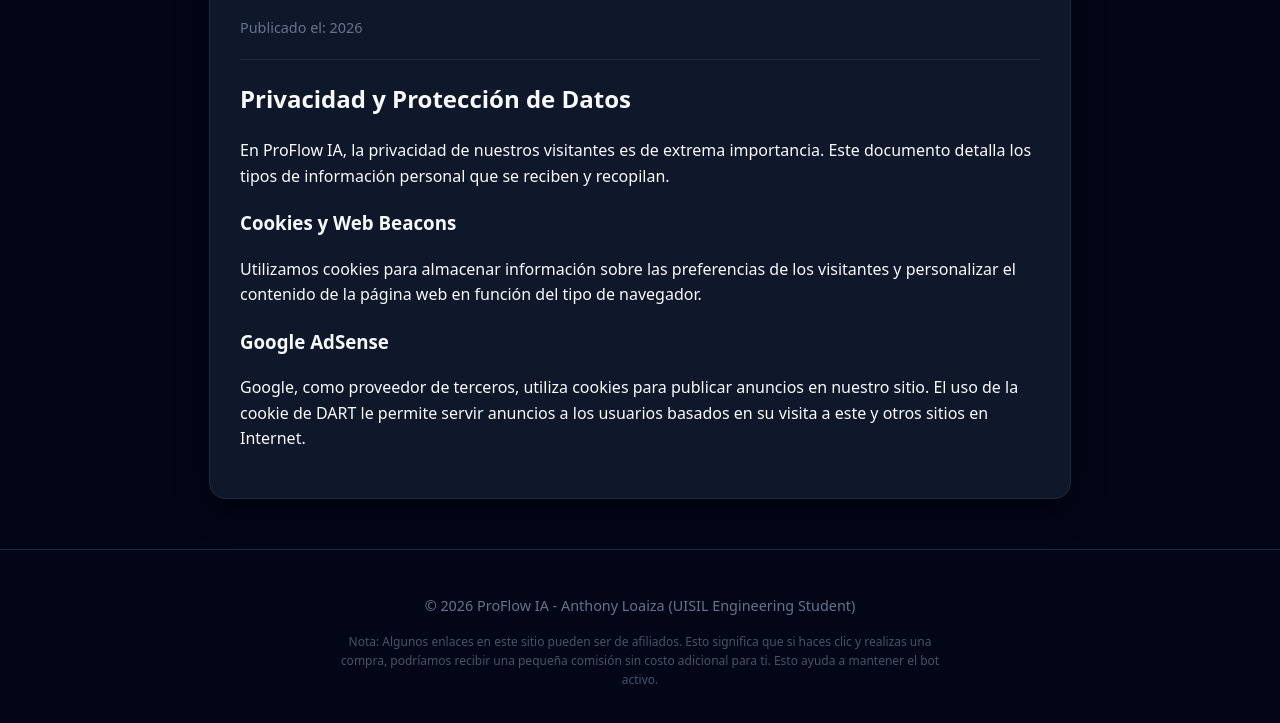
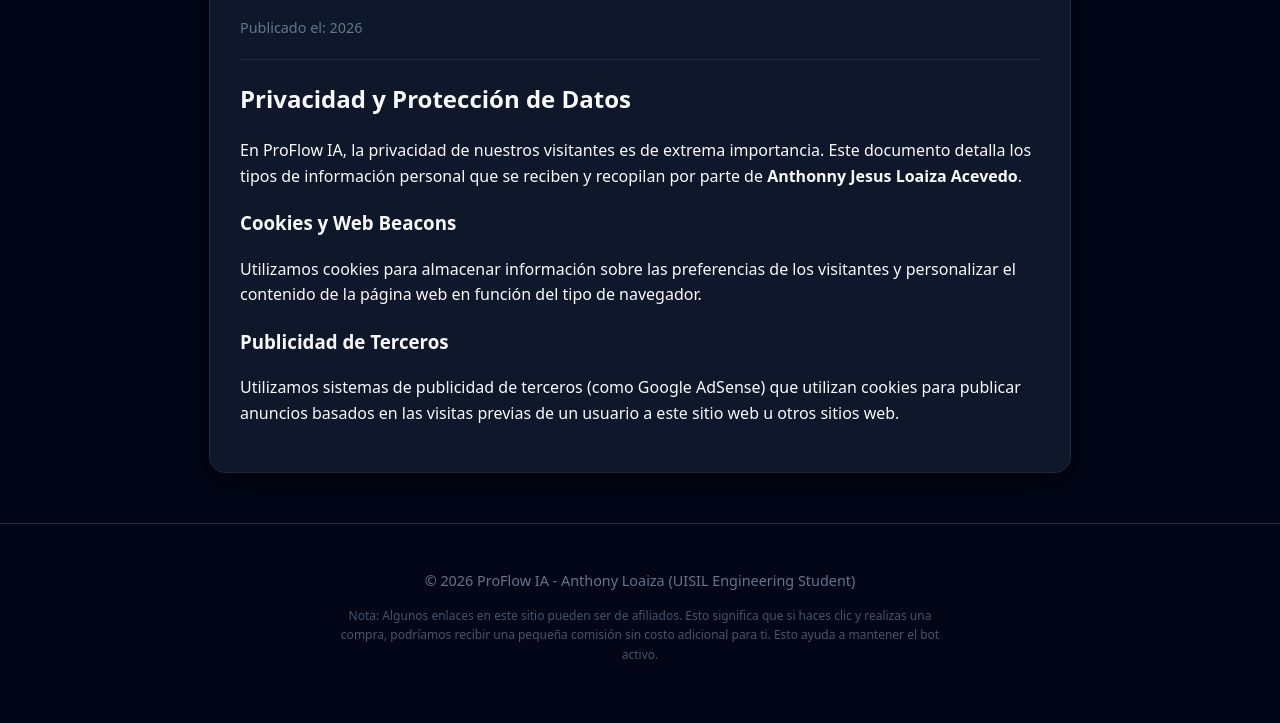
Before and after one commit to brakeedoll-hash/proflow-ia, an Astro site: page /privacidad in a window 1280 px wide. Shown: the part 211-934 px from the top of the page. Built offline with nearby package versions, Linux system fonts and the light colour scheme; Astro itself is replaced by a stand-in of ours.

Commit message:
Update privacy policy with author details and ad info

```diff
--- a/src/pages/privacidad.astro
+++ b/src/pages/privacidad.astro
@@ -3,11 +3,11 @@ import Layout from '../layouts/Layout.astro';
 ---
 <Layout frontmatter={{ title: "Política de Privacidad", fecha: "2026" }}>
   <h2>Privacidad y Protección de Datos</h2>
-  <p>En ProFlow IA, la privacidad de nuestros visitantes es de extrema importancia. Este documento detalla los tipos de información personal que se reciben y recopilan.</p>
+  <p>En ProFlow IA, la privacidad de nuestros visitantes es de extrema importancia. Este documento detalla los tipos de información personal que se reciben y recopilan por parte de <strong>Anthonny Jesus Loaiza Acevedo</strong>.</p>
 
   <h3>Cookies y Web Beacons</h3>
   <p>Utilizamos cookies para almacenar información sobre las preferencias de los visitantes y personalizar el contenido de la página web en función del tipo de navegador.</p>
 
-  <h3>Google AdSense</h3>
-  <p>Google, como proveedor de terceros, utiliza cookies para publicar anuncios en nuestro sitio. El uso de la cookie de DART le permite servir anuncios a los usuarios basados en su visita a este y otros sitios en Internet.</p>
+  <h3>Publicidad de Terceros</h3>
+  <p>Utilizamos sistemas de publicidad de terceros (como Google AdSense) que utilizan cookies para publicar anuncios basados en las visitas previas de un usuario a este sitio web u otros sitios web.</p>
 </Layout>
```
